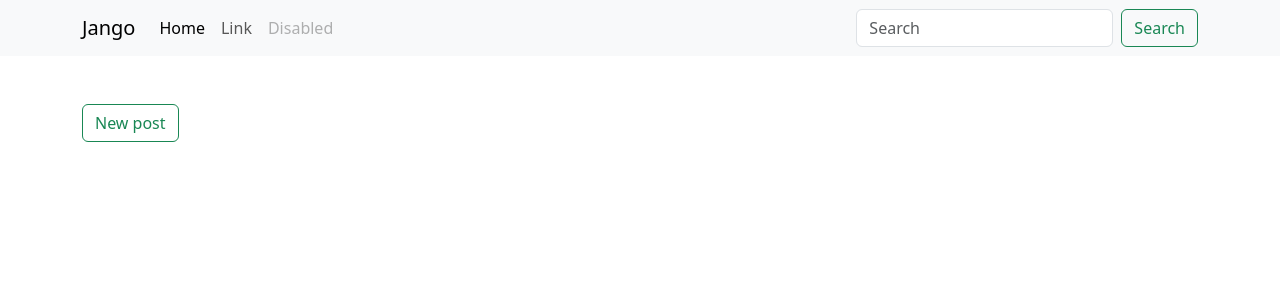
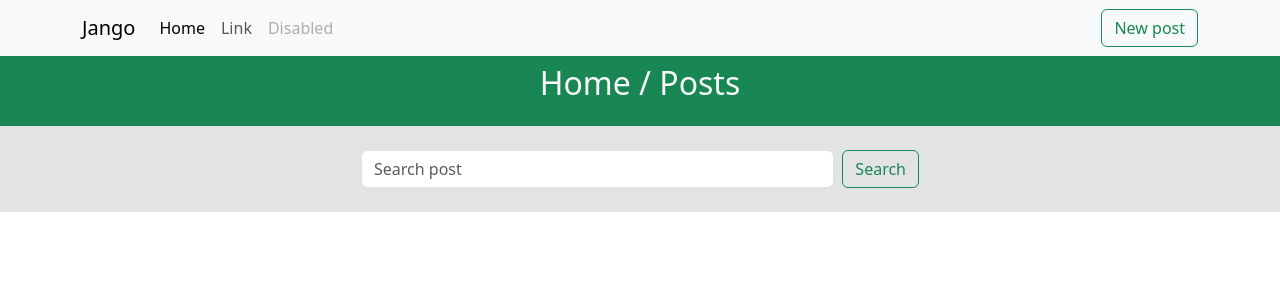
Before and after one commit to eradix/jango, a Django app: page / in a window 1280 px wide. Shown: the top 300 px of the page. Run offline with Django 4.2, Linux system fonts and the light colour scheme; data that the repository does not hold is empty.

Commit message:
add search functionality and fix ui design

```diff
--- a/blogs/forms.py
+++ b/blogs/forms.py
@@ -29,3 +29,11 @@ class PostModelForm(forms.ModelForm):
             'title': forms.TextInput(attrs={'class': 'form-control'}),
             'body': forms.Textarea(attrs={'class': 'form-control'}),
         }
+
+#search form
+class SearchPostForm(forms.Form):
+    q = forms.CharField(
+      label='',
+      required = False,
+      max_length=100,
+      widget=forms.TextInput(attrs={'class': 'form-control me-2', 'placeholder' : 'Search post'}))
--- a/blogs/templates/base.html
+++ b/blogs/templates/base.html
@@ -8,7 +8,7 @@
   </head>
   <body>
     {% comment %} nav {% endcomment %}
-    <nav class="navbar navbar-expand-lg bg-body-tertiary">
+    <nav class="navbar navbar-expand-lg bg-body-tertiary fixed-top mb-5">
         <div class="container">
           <button class="navbar-toggler" type="button" data-bs-toggle="collapse" data-bs-target="#navbarTogglerDemo03" aria-controls="navbarTogglerDemo03" aria-expanded="false" aria-label="Toggle navigation">
             <span class="navbar-toggler-icon"></span>
@@ -26,22 +26,25 @@
                 <a class="nav-link disabled">Disabled</a>
               </li>
             </ul>
-            <form class="d-flex" role="search">
-              <input class="form-control me-2" type="search" placeholder="Search" aria-label="Search">
-              <button class="btn btn-outline-success" type="submit">Search</button>
-            </form>
+            <div class="d-flex">
+              <a href="{% url 'create_post' %}" class="btn btn-outline-success">
+                New post
+              </a>
+            </div>
+
           </div>
         </div>
       </nav>
 
-      <div class="my-5">
-        <div class="container my-3">
-            <a href="{% url 'create_post' %}" class="btn btn-outline-success">
-              New post
-            </a>
+      <div class="mt-5 p-3 bg-success text-center">
+        <h2 class="text-light">{{ header }}</h2>
+      </div>
+      <div class="bg-secondary-subtle">
+        <div class="py-4">
+          {% block content %}{% endblock content %}
         </div>
-        {% block content %}{% endblock content %}
       </div>
+
 
 
     <script src="https://cdn.jsdelivr.net/npm/bootstrap@5.3.0/dist/js/bootstrap.bundle.min.js" integrity="sha384-geWF76RCwLtnZ8qwWowPQNguL3RmwHVBC9FhGdlKrxdiJJigb/j/68SIy3Te4Bkz" crossorigin="anonymous"></script>
--- a/blogs/templates/form_post.html
+++ b/blogs/templates/form_post.html
@@ -4,11 +4,11 @@
 
     {% block content %}
 
-        <div class="container p-3 my-3">
+        <div class="container p-3">
 
             <div class="row">
-                <div class="col-lg-6 mx-auto border border-dark-subtle p-5">
-                    <form method="post">
+                <div class="col-lg-6 mx-auto border border-dark-subtle p-5 bg-light">
+                    <form method="post" >
                         {% csrf_token %}
                         {{ form.as_p }}
                         <button type="submit" class="btn btn-outline-success">Submit</button>
--- a/blogs/templates/index.html
+++ b/blogs/templates/index.html
@@ -5,14 +5,27 @@
     {% block content %}
         <div class="container">
 
+        <form class="d-flex col-lg-6 mx-auto" role="search" action="{% url 'index' %}">
+            {{ search_form }}
+            <button class="btn btn-outline-success" type="submit">Search</button>
+        </form>
+
+        {% if search_q %}
+
+            <div class="my-2">
+                <p>Search results for: '<span class="text-success">{{ search_q }}'</span></p>
+            </div>
+
+        {% endif %}
+
 
         <div class="row">
 
         {% for post in posts  %}
 
-            <div class="col-lg-3 g-3">
+            <div class="col-lg-4 g-3 ">
 
-                <div class="border border-dark-subtle p-3">
+                <div class="border border-dark-subtle p-3 bg-light">
 
                     <h2 class="text-truncate">
                         <a href="{% url 'show_post' post.id %}" class="text-dark text-decoration-none">
--- a/blogs/templates/show_post.html
+++ b/blogs/templates/show_post.html
@@ -4,7 +4,7 @@
 
     {% block content %}
 
-        <div class="container border border-dark-subtle p-3 my-3">
+        <div class="container border border-dark-subtle bg-light p-3 my-3">
 
             <h2>{{ post.title }}</h2>
             <span class="badge bg-success block">{{ post.category.name }}</span>
--- a/blogs/views.py
+++ b/blogs/views.py
@@ -1,13 +1,26 @@
 from django.shortcuts import render, redirect, get_object_or_404
 from .models import Post, Category
-from .forms import PostForm, PostModelForm
+from .forms import PostForm, PostModelForm, SearchPostForm
 from django.views.decorators.http import require_POST
+from django.db.models import Q
 
 
 def index(request):
-    posts = Post.objects.all()
+
+    search =  request.GET.get('q')
+
+    search_form = SearchPostForm(request.GET)
+
+    if search:
+       posts = Post.objects.filter(Q(title__icontains=search) | Q(body__icontains=search))
+    else:
+      posts = Post.objects.all()
+
     context = {
-        'posts' : posts
+        'posts' : posts,
+        'search_form' : search_form,
+        'search_q' : search,
+        'header' : "Home / Posts"
     }
     return render(request, 'index.html', context)
 
@@ -16,7 +29,8 @@ def show_post(request,id):
     post = get_object_or_404(Post, id=id)
 
     context = {
-        'post' : post
+        'post' : post,
+        'header' : "Post / info"
     }
 
     return render(request, 'show_post.html', context)
@@ -41,7 +55,7 @@ def create_post(request):
   else:
     form = PostForm()
 
-  return render(request, 'form_post.html', {'form': form})
+  return render(request, 'form_post.html', {'form': form, 'header' : "Post / create"})
 
 
 #update
@@ -57,7 +71,7 @@ def update_post(request,id):
     else:
         form = PostModelForm(instance=post)
 
-    return render(request, 'form_post.html', {'form': form})
+    return render(request, 'form_post.html', {'form': form, 'header' : "Post / edit"})
 
 #delete
 @require_POST
@@ -70,3 +84,7 @@ def destroy_post(request,id):
     post.delete()
 
     return redirect('index')
+
+#filtering post
+# def search_post(request,searchQuery):
+#    posts = Post.objects.filter()
```
